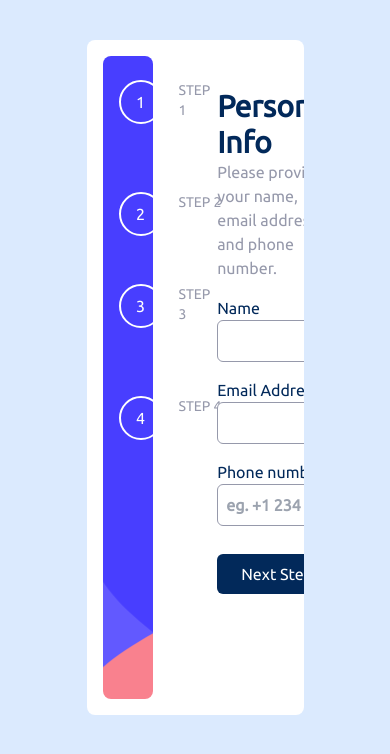
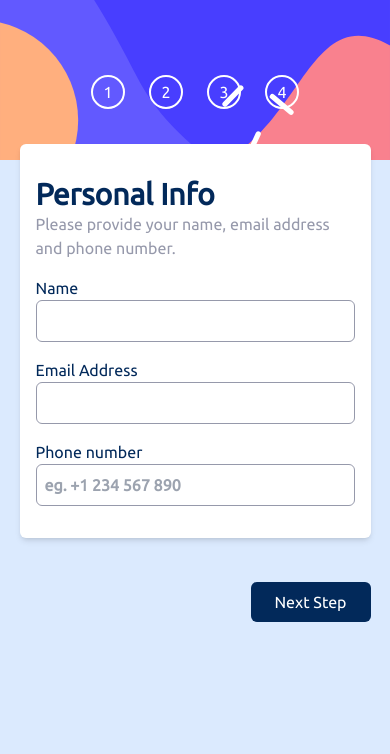
Before and after one commit to JerryJeager/multi-step-form, a React (Vite) app: page / in a window 390 px wide. Shown: the top 754 px of the page. Built offline with nearby package versions, Linux system fonts and the light colour scheme.

Commit message:
completed mobile version of info page

```diff
--- a/src/Layouts/Layout.jsx
+++ b/src/Layouts/Layout.jsx
@@ -2,34 +2,34 @@ import { Outlet } from "react-router-dom"
 
 const Layout = () => {
   return (
-    <div className="bg-blue-100 h-[100vh] p-[40px]">
-        <div className="bg-white rounded-lg overflow-hidden h-[80vh] w-[70%] flex gap-16 mx-auto p-4 pr-8 ">
-            <header className="w-[30%] h-[100%] bg-[url('/images/bg-sidebar-desktop.svg')] bg-no-repeat bg-center bg-cover rounded-lg px-4">
-                <nav className="flex flex-col mt-6 gap-6">
+    <div className="bg-blue-100 h-[100vh] md:p-[40px]">
+        <div className="md:bg-white md:rounded-lg overflow-hidden h-[100vh] md:h-[100%] w-[100%] md:w-[70%] flex flex-col md:flex-row md:gap-16 mx-auto md:p-4 md:pr-8 ">
+            <header className="w-[100%] md:w-[30%] h-[160px] md:h-[100%] bg-[url('/images/bg-sidebar-mobile.svg')] md:bg-[url('/images/bg-sidebar-desktop.svg')] bg-white bg-no-repeat bg-center bg-cover md:rounded-lg px-4 flex justify-center items-center md:items-start md:justify-start">
+                <nav className="flex md:flex-col mt-6 gap-6">
                     <div className="flex gap-4">
-                        <div className="p-[20px] w-[10px] h-[10px] flex justify-center items-center rounded-full border-white border-2 text-white">1</div>
-                        <div>
+                        <div className="p-[15px] w-[10px] h-[10px] flex justify-center items-center rounded-full border-white border-2 text-white">1</div>
+                        <div className="hidden md:block">
                             <p className="text-sm text-cool-gray">STEP 1</p>
                             <p className="text-white">YOUR INFO</p>
                         </div>
                     </div>
                     <div className="flex gap-4">
-                        <div className="p-[20px] w-[10px] h-[10px] flex justify-center items-center rounded-full border-white border-2 text-white">2</div>
-                        <div>
+                        <div className="p-[15px] w-[10px] h-[10px] flex justify-center items-center rounded-full border-white border-2 text-white">2</div>
+                        <div className="hidden md:block">
                             <p className="text-sm text-cool-gray">STEP 2</p>
                             <p className="text-white">SELECT PLAN</p>
                         </div>
                     </div>
                     <div className="flex gap-4">
-                        <div className="p-[20px] w-[10px] h-[10px] flex justify-center items-center rounded-full border-white border-2 text-white">3</div>
-                        <div>
+                        <div className="p-[15px] w-[10px] h-[10px] flex justify-center items-center rounded-full border-white border-2 text-white">3</div>
+                        <div className="hidden md:block">
                             <p className="text-sm text-cool-gray">STEP 3</p>
                             <p className="text-white">ADD-ONS</p>
                         </div>
                     </div>
                     <div className="flex gap-4">
-                        <div className="p-[20px] w-[10px] h-[10px] flex justify-center items-center rounded-full border-white border-2 text-white">4</div>
-                        <div>
+                        <div className="p-[15px] w-[10px] h-[10px] flex justify-center items-center rounded-full border-white border-2 text-white">4</div>
+                        <div className="hidden md:block">
                             <p className="text-sm text-cool-gray">STEP 4</p>
                             <p className="text-white">SUMMARY</p>
                         </div>
--- a/src/Pages/Info.jsx
+++ b/src/Pages/Info.jsx
@@ -1,15 +1,19 @@
 import { useForm } from 'react-hook-form'
+import { useNavigate } from 'react-router-dom'
 
 const Info = () => {
   const { register, handleSubmit, watch, formState: { errors } } = useForm();
   const onSubmit = data => console.log(data);
+  const navigate = useNavigate()
 
   return (
-    <div className="mt-8">
-        <div>
+    <div className="mt-8 -translate-y-12 md:-translate-y-0 ">
+        <div className=" w-[90%] mx-auto flex flex-col">
+            <div className="bg-white rounded-md shadow-md md:shadow-none px-4 py-8">
               <h2 className="text-3xl font-bold text-marine-blue">Personal Info</h2>
                <p className="text-cool-gray">Please provide your name, email address and phone number.</p>
-            <form onSubmit={handleSubmit(onSubmit)} className="flex flex-col gap-4 mt-4">
+              <form onSubmit={handleSubmit(onSubmit)}
+               className="flex flex-col gap-4 mt-4">
                 <div>
                   <label htmlFor="name" className="text-marine-blue mt-3">Name</label>
                   <input type="text" className="rounded-md border-cool-gray outline-purplish-blue border text-marine-blue w-[100%] p-2 font-bold"
@@ -32,10 +36,13 @@ const Info = () => {
                     placeholder="eg. +1 234 567 890"
                     />
                  </div>
+                </form>
+              </div>
+               <div className="self-end mt-8 md:mt-4">
                  <button type="submit" className="rounded-md p-2 bg-marine-blue hover:opacity-95 text-white w-[120px] mt-3 self-end">Next Step</button>
-            </form>
+               </div>
+            </div>
 
-        </div>
     </div>
   )
 }
--- a/src/Pages/Plans.jsx
+++ b/src/Pages/Plans.jsx
@@ -1,7 +1,12 @@
 
 const Plans = () => {
   return (
-    <div>Plans</div>
+    <div>
+        <div>
+             <h2 className="text-3xl font-bold text-marine-blue">Select your plan</h2>
+            <p className="text-cool-gray">You have the option of monthly or yearly billing.</p>
+        </div>
+    </div>
   )
 }
 
```
Lines whose indentation alone changed are shown as unchanged.
